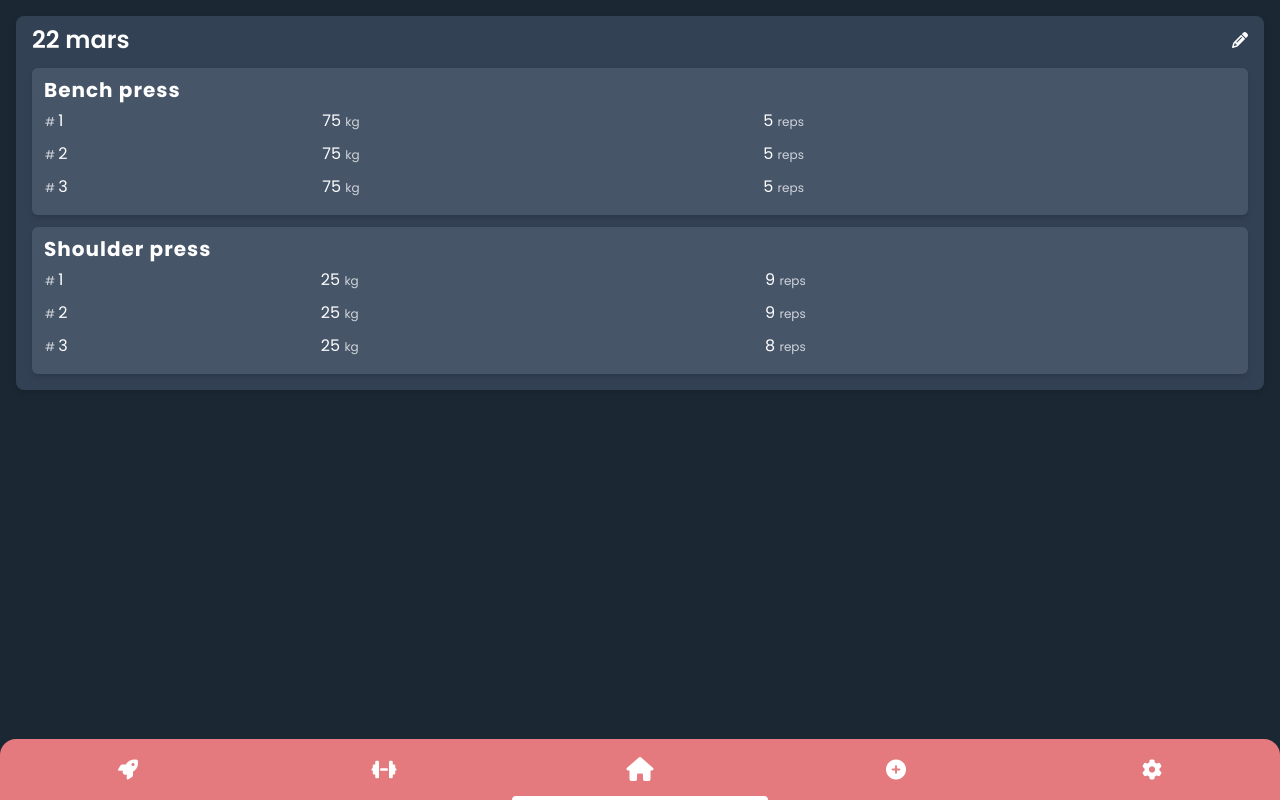
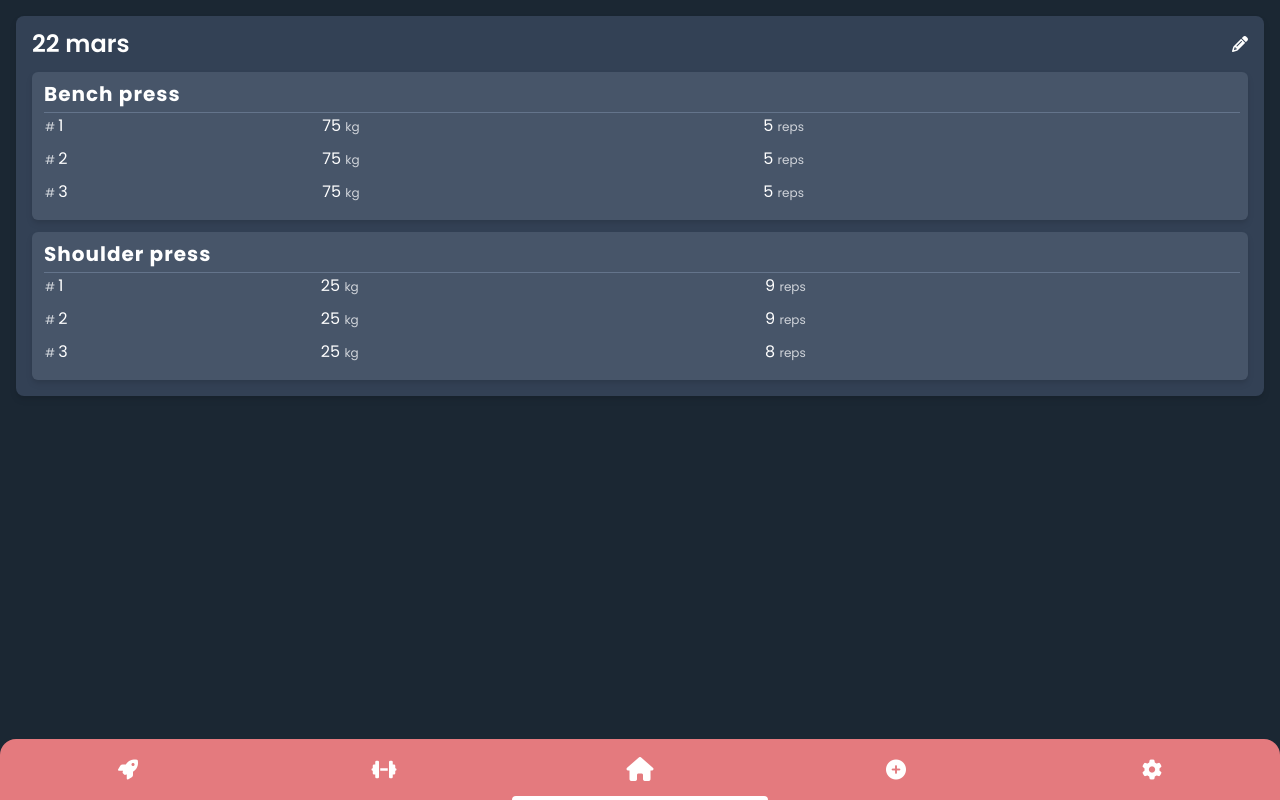
Before and after one commit to freeeranger/on-point, a Vue app: page /workout in a window 1280 px wide. Built offline with nearby package versions, Linux system fonts and the light colour scheme.

Commit message:
Minor tweaks (hr not decided)

```diff
--- a/src/views/Workout.vue
+++ b/src/views/Workout.vue
@@ -3,7 +3,7 @@
 <template>
     <div class="m-4 text-white">
         <div class="bg-primary p-4 pt-2 pb-2 rounded-lg drop-shadow-md">
-            <div class="flex justify-between items-center">
+            <div class="flex justify-between items-center mt-1">
                 <h2 class="text-2xl font-semibold">22 mars</h2>
                 <i class="fa-solid fa-pencil" />
             </div>
@@ -12,7 +12,7 @@
                 <li class="bg-secondary p-2 rounded-md mt-3 mb-2 flex justify-between drop-shadow-md">
                     <div class="ml-1 w-full">
                         <p class="font-bold tracking-wider text-xl mb-1">Bench press</p>
-
+                        <hr class="border-slate-500" />
                         <table class="w-full">
                             <tbody>
                                 <tr>
@@ -38,7 +38,7 @@
                 <li class="bg-secondary p-2 rounded-md mt-3 mb-2 flex justify-between drop-shadow-md">
                     <div class="ml-1 w-full">
                         <p class="font-bold tracking-wider text-xl mb-1">Shoulder press</p>
-
+                        <hr class="border-slate-500" />
                         <table class="w-full">
                             <tbody>
                                 <tr>
@@ -65,8 +65,9 @@
     </div>
 </template>
 
-<style scoped>
+<style lang="scss" scoped>
 td {
     padding-bottom: 0.5rem;
+    color: white;
 }
 </style>
```
